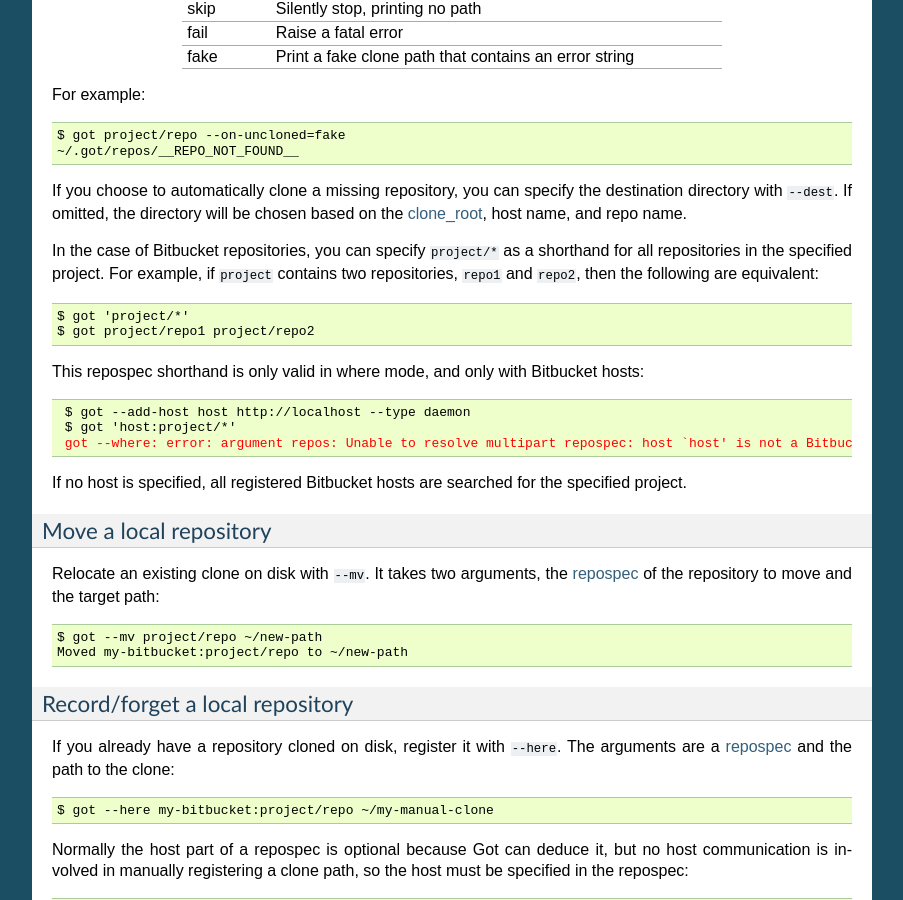
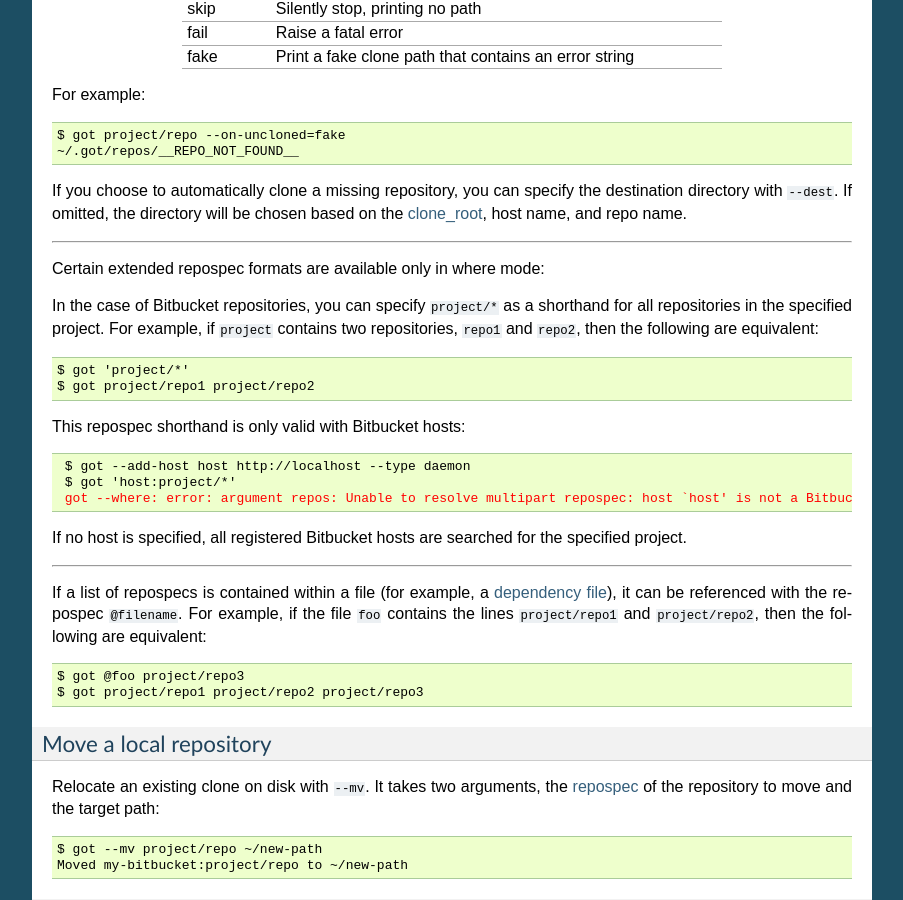
Before and after one commit to mrozekma/got, a Sphinx documentation site: the page built from doc/index.rst, in a window 1280 px wide and 900 px high, scrolled down 1773 px. Shown: the whole window, without its empty margins (198-1101 px from the left). Built offline with Sphinx 7.4.7, drawn with Linux system fonts in a browser that asks for light colours.

Commit message:
Support @file syntax in where mode repospecs

```diff
--- a/doc/index.rst
+++ b/doc/index.rst
@@ -102,12 +102,16 @@ For example::
 
 If you choose to automatically clone a missing repository, you can specify the destination directory with ``--dest``. If omitted, the directory will be chosen based on the :ref:`clone_root <configuration>`, host name, and repo name.
 
+------
+
+Certain extended repospec formats are available only in where mode:
+
 In the case of Bitbucket repositories, you can specify ``project/*`` as a shorthand for all repositories in the specified project. For example, if ``project`` contains two repositories, ``repo1`` and ``repo2``, then the following are equivalent::
 
     $ got 'project/*'
     $ got project/repo1 project/repo2
 
-This repospec shorthand is only valid in where mode, and only with Bitbucket hosts:
+This repospec shorthand is only valid with Bitbucket hosts:
 
 .. code-block:: text
    :emphasize-lines: 3
@@ -117,6 +121,13 @@ This repospec shorthand is only valid in where mode, and only with Bitbucket hos
     got --where: error: argument repos: Unable to resolve multipart repospec: host `host' is not a Bitbucket host
 
 If no host is specified, all registered Bitbucket hosts are searched for the specified project.
+
+------
+
+If a list of repospecs is contained within a file (for example, a :ref:`dependency file <dependencies>`), it can be referenced with the repospec ``@filename``. For example, if the file ``foo`` contains the lines ``project/repo1`` and ``project/repo2``, then the following are equivalent::
+
+   $ got @foo project/repo3
+   $ got project/repo1 project/repo2 project/repo3
 
 .. _mv:
 
```
Also changed, not shown: 1 other file.
